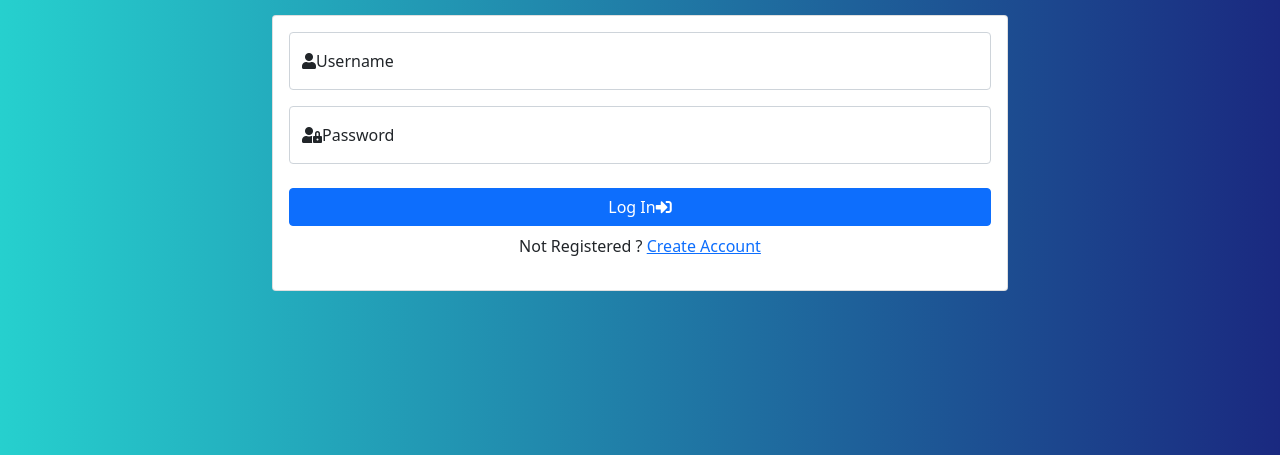
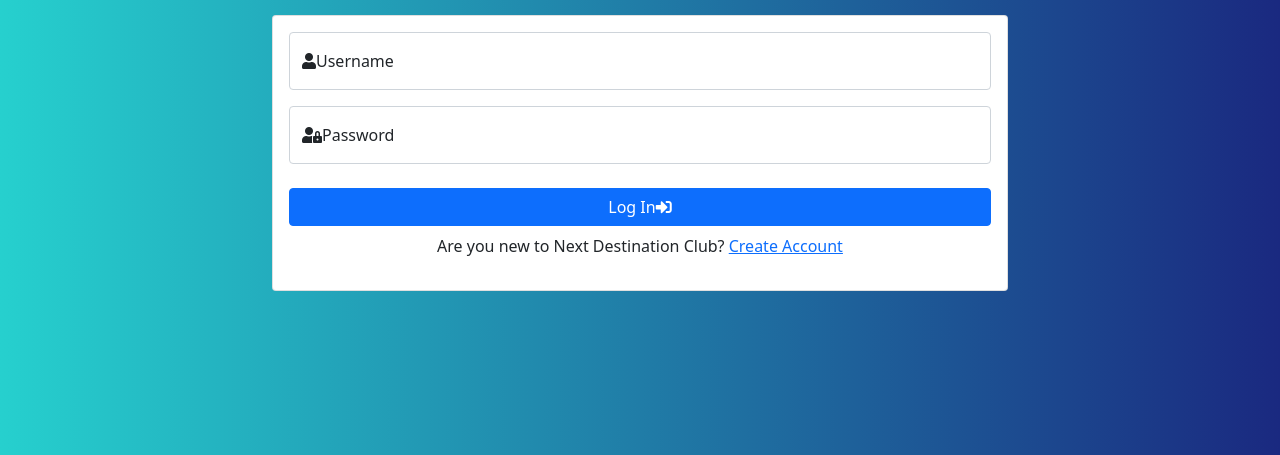
Before and after one commit to jas-sin82/next-destination-club-milestone-3, a Flask app: page /log_in in a window 1280 px wide. Shown: the part 253-708 px from the top of the page. Run offline with Flask 2, Linux system fonts and the light colour scheme; some libraries are stand-ins or nearby versions.

Commit message:
Add new text under login card

```diff
--- a/templates/login.html
+++ b/templates/login.html
@@ -27,7 +27,7 @@
                                     class="fas fa-sign-in-alt"></i></button>
                         </div>
                         <div class="text-center mb-3 mt-2">
-                            <p> Not Registered ?
+                            <p> Are you new to Next Destination Club?
                                 <a href="{{ url_for('register') }}">Create Account</a>
                             </p>
                         </div>
```
